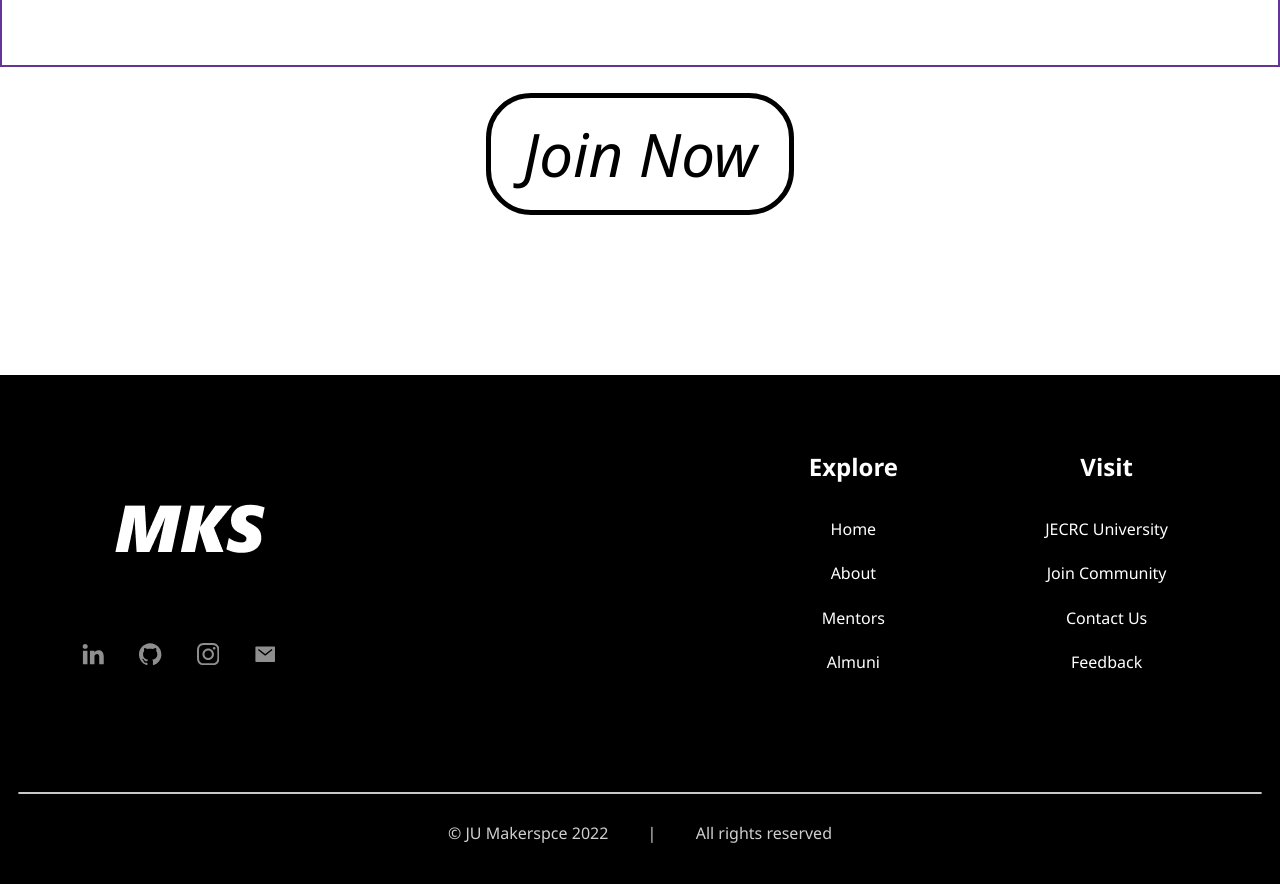
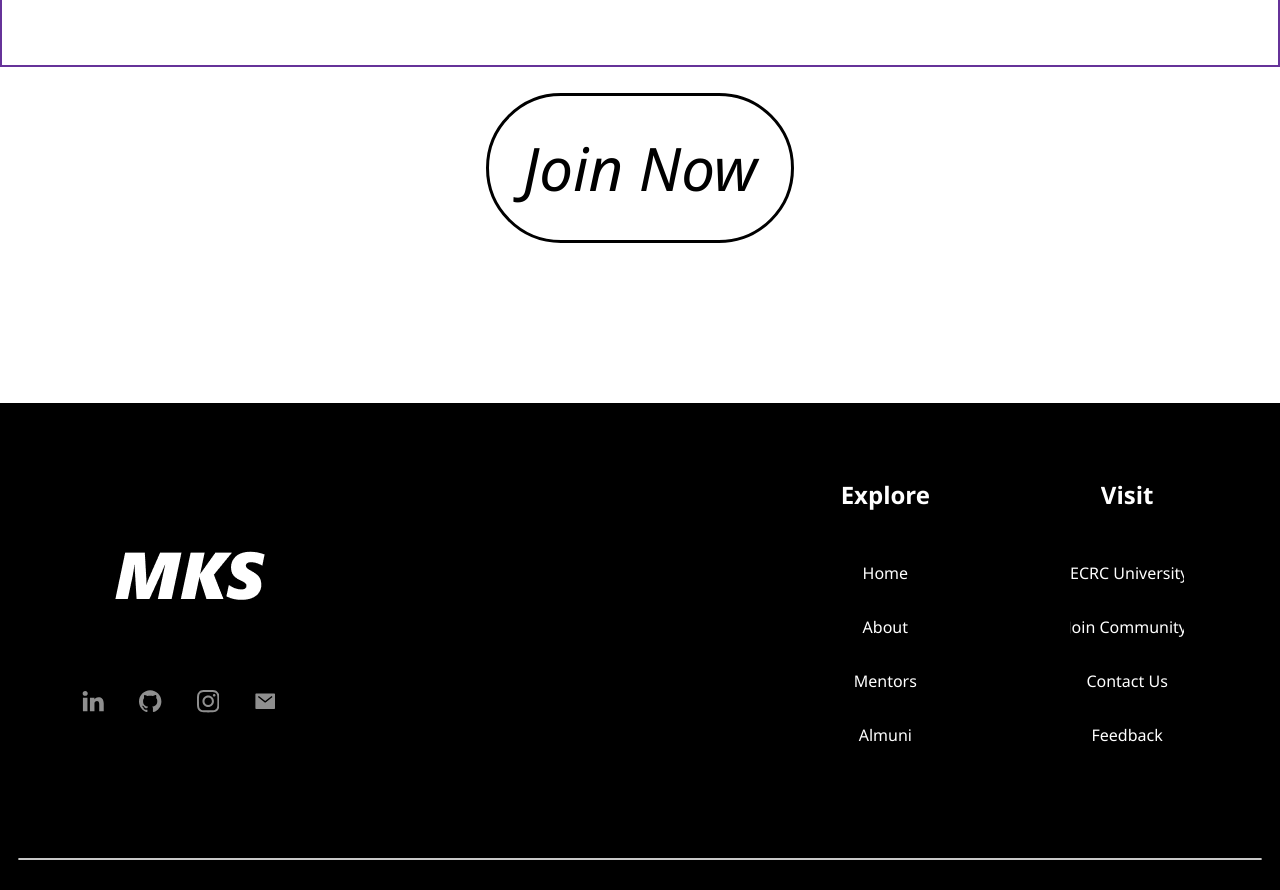
Before and after one commit to ju-makerspace/mks-website, a React (Create React App) app in the folder frontend/: page / in a window 1280 px wide. Shown: the part 2298-3188 px from the top of the page. Built offline with nearby package versions, Linux system fonts and the light colour scheme; the HTML template or start-up script is replaced by a standard one.

Commit message:
overflow x hidden

```diff
--- a/frontend/src/styles/desktop/About.css
+++ b/frontend/src/styles/desktop/About.css
@@ -12,6 +12,7 @@
     font-weight: 900;
     font-size: 50px;
     line-height: 85%;
+    padding: 1rem;
 
     margin-top: 25vh;
 }
--- a/frontend/src/styles/desktop/Alumni.css
+++ b/frontend/src/styles/desktop/Alumni.css
@@ -17,6 +17,7 @@ a {
     font-weight: 900;
     font-size: 50px;
     line-height: 85%;
+    padding: 1rem;
 
     margin-top: 25vh;
 }
--- a/frontend/src/styles/desktop/App.css
+++ b/frontend/src/styles/desktop/App.css
@@ -11,6 +11,8 @@
 
   --selection-color: rgb(246, 253, 148);
   --selection-bg: rgba(40, 27, 218, 0.814);
+
+  overflow-x: hidden;
 
   scroll-behavior: smooth;
 }
--- a/frontend/src/styles/desktop/Footer.css
+++ b/frontend/src/styles/desktop/Footer.css
@@ -62,8 +62,7 @@
 
 .Domain ul li {
   width: max-content;
-  margin-bottom: 0.7rem;
-  padding-bottom: 0.7rem;
+  padding: 1rem 2rem;
 }
 
 
--- a/frontend/src/styles/desktop/Mentors.css
+++ b/frontend/src/styles/desktop/Mentors.css
@@ -12,6 +12,7 @@
     font-weight: 900;
     font-size: 50px;
     line-height: 85%;
+    padding: 1rem;
 
     margin-top: 25vh;
 }
@@ -43,8 +44,8 @@
     display: grid;
     grid-template-columns: repeat(2, 1fr);
 
-    margin: 0 1rem;
-    padding: 0 1rem;
+    margin: 1rem;
+    padding: 1rem;
 }
 
 .mentor-name {
--- a/frontend/src/styles/desktop/Navbar.css
+++ b/frontend/src/styles/desktop/Navbar.css
@@ -43,7 +43,9 @@ navbar ul {
 
 navbar ul li {
     /* padding: 0 45px; */
+    padding: 1rem;
     font-size: 1.5rem;
+    /* border: 2px solid rebeccapurple; */
 }
 
 navbar ul li a {
--- a/frontend/src/styles/desktop/featured/Featured.css
+++ b/frontend/src/styles/desktop/featured/Featured.css
@@ -12,6 +12,7 @@
     font-weight: 900;
     font-size: 50px;
     line-height: 85%;
+    padding: 1rem;
 
     margin-top: 25vh;
 }
--- a/frontend/src/styles/desktop/home/Community.css
+++ b/frontend/src/styles/desktop/home/Community.css
@@ -53,12 +53,12 @@
   align-items: center;
   text-align: center;
   margin: auto 38vw;
-  padding: 1rem 1.5rem;
+  padding: 2rem;
 
   color: #000000;
-  background-color: rgba(0, 0, 0, 0);
-  border: 5px solid #000000;
-  border-radius: 45px;
+  background: rgba(0, 0, 0, 0);
+  border: 3px solid #000000;
+  border-radius: 20rem;
 
   cursor: pointer;
 
@@ -66,12 +66,10 @@
 }
 
 .join-community:hover {
-  transition: all 0.15s 0s ease-in-out;
-  border-width: 2px;
+  transition: all 0.3s 0s ease-in-out !important;
   background: var(--grad3);
-  border-radius: 20rem;
   color: white;
-  padding: 2rem;
+
   /* padding: 5rem 1rem; */
   /* height: 50vh; */
 }
@@ -103,7 +101,6 @@
   .join-community {
     font-size: 25px;
     padding: 0.2rem;
-    border: 3px solid #000000;
   }
 }
 
```
